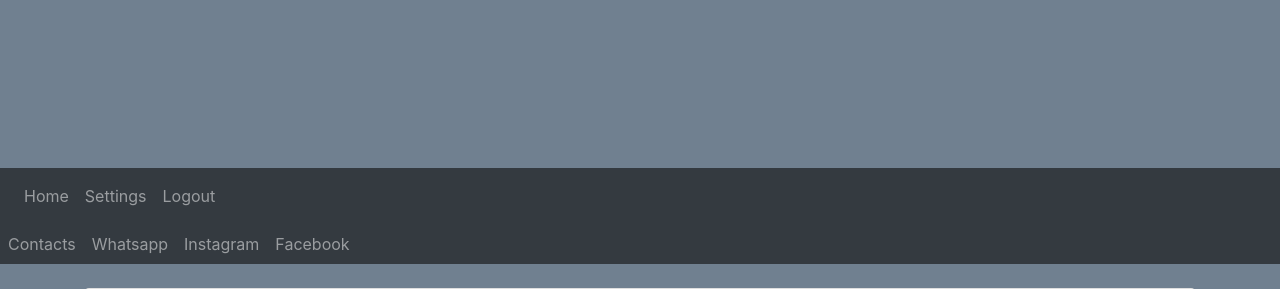
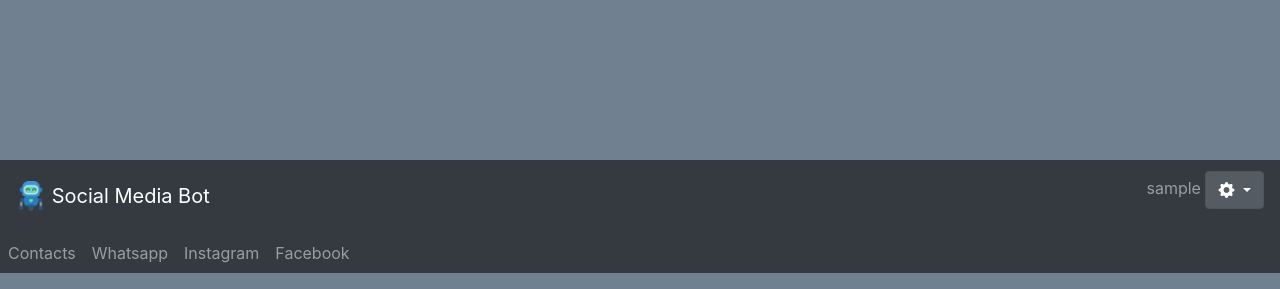
Before and after one commit to mirkosprojects/socialmedia-bot, a Flask app: page /settings in a window 1280 px wide. Shown: the top 289 px of the page. Run offline with Flask 3, Linux system fonts and the light colour scheme; the visitor is signed in with stand-in values (Sample User, id 1); data that the repository does not hold is empty; some libraries are stand-ins or nearby versions.

Commit message:
cleaned up navbar

```diff
--- a/website/templates/base.html
+++ b/website/templates/base.html
@@ -8,6 +8,7 @@
     integrity="sha384-Vkoo8x4CGsO3+Hhxv8T/Q5PaXtkKtu6ug5TOeNV6gBiFeWPGFN9MuhOf23Q9Ifjh" crossorigin="anonymous" />
   <link rel="stylesheet" href="https://stackpath.bootstrapcdn.com/font-awesome/4.7.0/css/font-awesome.min.css"
     crossorigin="anonymous" />
+  <link rel="stylesheet" href="https://cdn.jsdelivr.net/npm/bootstrap-icons@1.10.3/font/bootstrap-icons.css">
   <link rel="stylesheet" href="{{ url_for('static', filename='/css/main.css') }}">
 
   <title>{% block title %}Home{% endblock %}</title>
@@ -15,43 +16,35 @@
 </head>
 
 <body>
-  <nav class="navbar navbar-expand-lg navbar-dark bg-dark">
-    <button class="navbar-toggler" type="button" data-toggle="collapse" data-target="#navbar">
-      <span class="navbar-toggler-icon"></span>
-    </button>
-    <div class="collapse navbar-collapse" id="navbar">
-      <div class="navbar-nav">
-        {% if user.is_authenticated %}
-        <a class="nav-item nav-link" id="home" href="/">Home</a>
-        <a class="nav-item nav-link" id="settings" href="/settings">Settings</a>
-        <a class="nav-item nav-link" id="logout" href="/logout">Logout</a>
-        {% else %}
-        <a class="nav-item nav-link" id="login" href="/login">Login</a>
-        <a class="nav-item nav-link" id="signUp" href="/sign-up">Sign Up</a>
-        {% endif %}
+
+  {% if user.is_authenticated %}
+
+  <nav class="navbar navbar-dark bg-dark justify-content-between">
+    <a class="navbar-brand" href="/">
+      <img src="../static/logo.png" width="30" height="30" class="d-inline-block align-top" alt="">
+      Social Media Bot
+    </a>
+    <form class="form-inline">
+      <div class="dropdown show">
+        <span class="navbar-text">
+          {{ user.username }}
+        </span>
+        <a class="btn btn-secondary dropdown-toggle" href="" role="button" id="dropdownMenuLink" data-toggle="dropdown"
+          aria-haspopup="true" aria-expanded="false">
+          <i class="bi bi-gear-fill"></i>
+        </a>
+        <div class="dropdown-menu dropdown-menu-right" aria-labelledby="dropdownMenuLink">
+          <a class="dropdown-item" href="/settings">Settings</a>
+          <a class="dropdown-item" href="/logout">Logout</a>
+        </div>
       </div>
-    </div>
+    </form>
   </nav>
 
-  <!-- {% with messages = get_flashed_messages(with_categories=true) %} {% if
-  messages %} {% for category, message in messages %} {% if category ==
-  'error' %}
-  <div class="alert alert-danger alter-dismissable fade show" role="alert" id="alert_id">
-    {{ message }}
-    <button type="button" class="close" data-dismiss="alert">
-      <span aria-hidden="true">&times;</span>
-    </button>
-  </div>
-  {% else %}
-  <div class="alert alert-success alter-dismissable fade show" role="alert" id="alert_id">
-    {{ message }}
-    <button type="button" class="close" data-dismiss="alert">
-      <span aria-hidden="true">&times;</span>
-    </button>
-  </div>
-  {% endif %} {% endfor %} {% endif %} {% endwith %} -->
+  {% endif %}
 
-{% block content %} {% endblock %}
+
+  {% block content %} {% endblock %}
 
   <script src="https://code.jquery.com/jquery-3.2.1.slim.min.js"
     integrity="sha384-KJ3o2DKtIkvYIK3UENzmM7KCkRr/rE9/Qpg6aAZGJwFDMVNA/GpGFF93hXpG5KkN"
```
